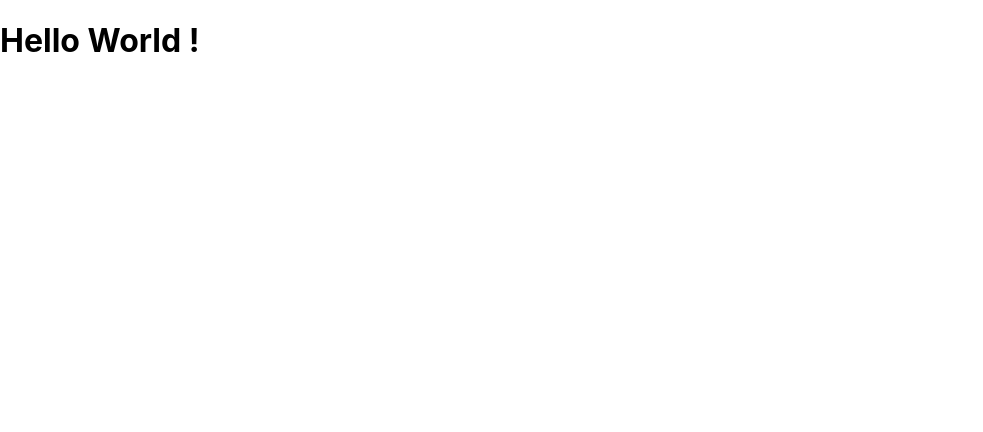
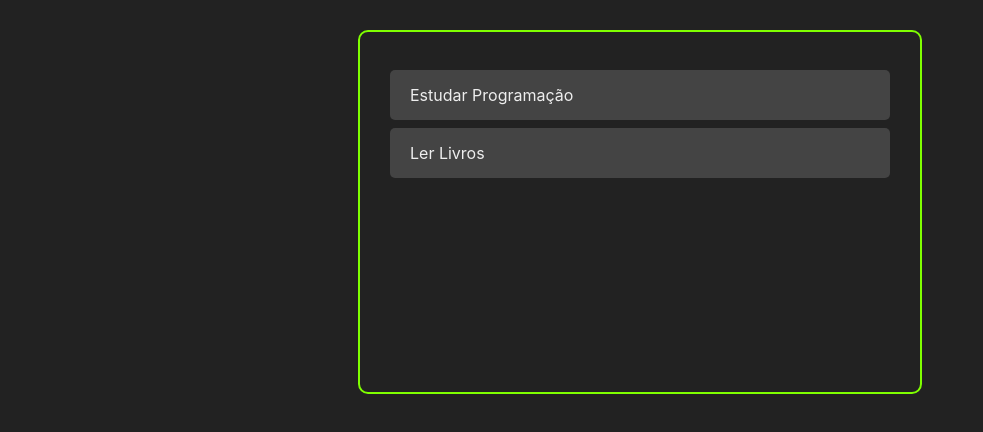
Before and after one commit to Gustavo-Ae/GODEV-2022, a React (Create React App) app in the folder Aulas_Gravadas/curso-react/: page / in a window 1280 px wide. Shown: the top 432 px of the page, without its empty margins (0-983 px from the left). Built offline with nearby package versions, Linux system fonts and the light colour scheme.

Commit message:
Criando um componente que exibe uma tarefa - REACT

```diff
--- a/Aulas_Gravadas/curso-react/src/App.css
+++ b/Aulas_Gravadas/curso-react/src/App.css
@@ -1,38 +1,9 @@
-.App {
-  text-align: center;
+.container{
+    max-width: 500px;
+    margin: 30px auto;
+    overflow: auto;
+    min-height: 300px;
+    border: 2px solid chartreuse;
+    padding: 30px;
+    border-radius: 10px;
 }
-
-.App-logo {
-  height: 40vmin;
-  pointer-events: none;
-}
-
-@media (prefers-reduced-motion: no-preference) {
-  .App-logo {
-    animation: App-logo-spin infinite 20s linear;
-  }
-}
-
-.App-header {
-  background-color: #282c34;
-  min-height: 100vh;
-  display: flex;
-  flex-direction: column;
-  align-items: center;
-  justify-content: center;
-  font-size: calc(10px + 2vmin);
-  color: white;
-}
-
-.App-link {
-  color: #61dafb;
-}
-
-@keyframes App-logo-spin {
-  from {
-    transform: rotate(0deg);
-  }
-  to {
-    transform: rotate(360deg);
-  }
-}
--- a/Aulas_Gravadas/curso-react/src/App.js
+++ b/Aulas_Gravadas/curso-react/src/App.js
@@ -1,8 +1,30 @@
-import React from "react";
+import React, { useState } from "react";
+
+import Tasks from "./components/Tasks";
+import "./App.css"
 
 const App = () => {
 
-  return <h1>Hello World !</h1>
+  const [tasks, setTasks] = useState([
+      {
+        id:"1",
+        title: "Estudar Programação",
+        completed: false,
+      },
+      {
+        id:"2",
+        title:"Ler Livros",
+        completed:true,
+      }
+  ])
+
+  return(
+    <>
+      <div className="container">
+        <Tasks tasks={tasks}/>
+      </div>
+    </>
+  )
 }
 
 export default App
--- /dev/null
+++ b/Aulas_Gravadas/curso-react/src/App.jsx
@@ -0,0 +1,34 @@
+import React, { useState } from "react";
+
+import Tasks from "./components/Tasks";
+import "./App.css"
+import AddTask from "./components/AddTask";
+
+const App = () => {
+
+  //let message = "Hello World!"
+
+  const [tasks, setTasks] = useState([
+    {
+      id:"1",
+      title:"Estudar Programação",
+      completed:false,
+    },
+    {
+      id:"2",
+      title:"Ler Livros",
+      completed:true,
+    },
+  ]);
+
+  return(
+    <>
+      <div className="container">
+        <AddTask />
+        <Tasks tasks = {tasks}/>
+      </div>
+    </>
+  )
+}
+
+export default App
--- /dev/null
+++ b/Aulas_Gravadas/curso-react/src/components/Task.css
@@ -0,0 +1,10 @@
+.task-container{
+    background-color: #444;
+    margin: 8px 0;
+    padding: 15px 20px;
+    display: flex;
+    border-radius: 5px;
+    justify-content: space-between;
+    color: #eee;
+    align-items: center;
+}
--- /dev/null
+++ b/Aulas_Gravadas/curso-react/src/components/Task.js
@@ -0,0 +1,15 @@
+import React from 'react';
+
+import "./Task.css"
+
+const Task = ({task}) => {
+    return (
+        <>
+            <div className='task-container'>
+                {task.title}
+            </div>
+        </>
+    )
+}
+
+export default Task;
--- /dev/null
+++ b/Aulas_Gravadas/curso-react/src/components/Tasks.js
@@ -0,0 +1,13 @@
+import React from 'react';
+
+import Task from './Task';
+
+const Tasks = ({tasks}) => {
+    return(
+        <>
+            {tasks.map((task) => <Task task={task}/>)}
+        </>
+    )
+}
+
+export default Tasks
--- a/Aulas_Gravadas/curso-react/src/index.css
+++ b/Aulas_Gravadas/curso-react/src/index.css
@@ -5,6 +5,7 @@
     sans-serif;
   -webkit-font-smoothing: antialiased;
   -moz-osx-font-smoothing: grayscale;
+  background-color: #222;
 }
 
 code {
--- a/Aulas_Gravadas/curso-react/src/index.js
+++ b/Aulas_Gravadas/curso-react/src/index.js
@@ -1,8 +1,8 @@
 import React from 'react';
 import ReactDOM from 'react-dom/client';
+
 import './index.css';
 import App from './App';
-import reportWebVitals from './reportWebVitals';
 
 const root = ReactDOM.createRoot(document.getElementById('root'));
 root.render(
@@ -10,8 +10,3 @@
     <App />
   </React.StrictMode>
 );
-
-// If you want to start measuring performance in your app, pass a function
-// to log results (for example: reportWebVitals(console.log))
-// or send to an analytics endpoint. Learn more: https://bit.ly/CRA-vitals
-reportWebVitals();
--- a/Aulas_Gravadas/curso-react/src/reportWebVitals.js
+++ /dev/null
@@ -1,13 +0,0 @@
-const reportWebVitals = onPerfEntry => {
-  if (onPerfEntry && onPerfEntry instanceof Function) {
-    import('web-vitals').then(({ getCLS, getFID, getFCP, getLCP, getTTFB }) => {
-      getCLS(onPerfEntry);
-      getFID(onPerfEntry);
-      getFCP(onPerfEntry);
-      getLCP(onPerfEntry);
-      getTTFB(onPerfEntry);
-    });
-  }
-};
-
-export default reportWebVitals;
```
Also changed, not shown: Aulas_Gravadas/curso-react/src/setupTests.js (deleted, +0 -5 lines), Aulas_Gravadas/curso-react/src/logo.svg (deleted), 1 other file (tests, documents, lock files or other folders).
